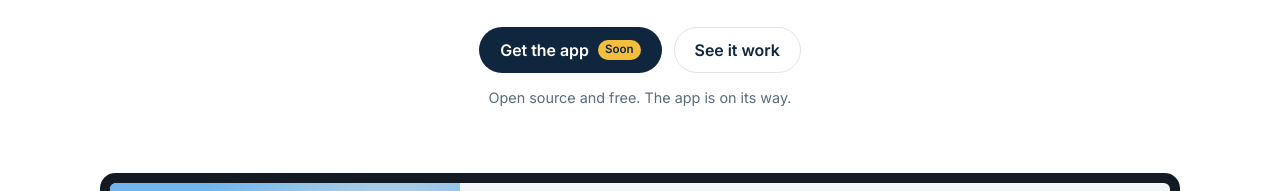
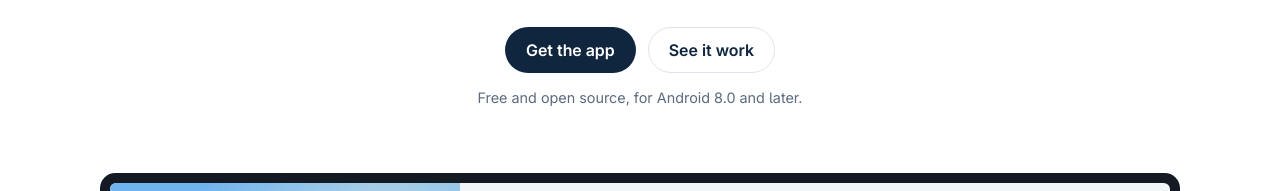
Before and after one commit to rileysheehan/gingham, a website: page site/index.html in a window 1280 px wide. Shown: the part 393-584 px from the top of the page. Drawn offline with Linux system fonts and the light colour scheme.

Commit message:
The site and README point at the 0.1.0 release

```diff
--- a/site/index.html
+++ b/site/index.html
@@ -63,10 +63,10 @@
       <h1 class="h1">The whole week, on the kitchen wall.</h1>
       <p class="lede">Calendar, lists, weather and photos on an Android tablet or a photo frame, readable from the stove.</p>
       <div class="ctas">
-        <a class="btn primary" href="#status" aria-disabled="true" aria-describedby="soon-note">Get the app <span class="soon">Soon</span></a>
+        <a class="btn primary" href="https://github.com/rileysheehan/gingham/releases/latest" aria-describedby="app-note">Get the app</a>
         <a class="btn quiet" href="#lists">See it work</a>
       </div>
-      <p class="note" id="soon-note">Open source and free. The app is on its way.</p>
+      <p class="note" id="app-note">Free and open source, for Android 8.0 and later.</p>
     </div>
     <div class="wrap">
       <div class="stage">
@@ -446,7 +446,7 @@
       <p class="lede">One small program, at home or in a container. One folder per household.</p>
       <div class="ctas">
         <a class="btn primary" href="https://github.com/rileysheehan/gingham/blob/main/docs/HOSTING.md">Read the docs</a>
-        <a class="btn quiet" href="#status" aria-disabled="true" aria-describedby="soon-note">Docker image <span class="soon">Soon</span></a>
+        <a class="btn quiet" href="https://github.com/rileysheehan/gingham/pkgs/container/gingham">Docker image</a>
       </div>
     </div>
   </section>
@@ -454,7 +454,7 @@
   <section class="facts" id="status">
     <div class="wrap">
       <h2 class="h2">Open source, and early.</h2>
-      <p class="lede">The code is on <a href="https://github.com/rileysheehan/gingham">GitHub</a> under the AGPL-3.0. Signed app builds and a container image are on their way.</p>
+      <p class="lede">The code is on <a href="https://github.com/rileysheehan/gingham">GitHub</a> under the AGPL-3.0, with signed builds of the app and a container image in its <a href="https://github.com/rileysheehan/gingham/releases">releases</a>.</p>
       <ul class="coming" aria-label="Coming later">
         <li>Adding and editing events at the wall</li>
         <li>Calendars from more apps, and more places for photos</li>
--- a/site/style.css
+++ b/site/style.css
@@ -80,8 +80,6 @@ button{font:inherit;color:inherit;background:none;border:0;padding:0;margin:0;cu
 .btn.quiet:hover{border-color:var(--ink-2)}
 .btn.small{height:36px;padding:0 14px;font-size:.92rem}
 /* Nothing can be downloaded yet: every outward link says so on its face. */
-.btn .soon{display:inline-flex;align-items:center;height:20px;padding:0 7px;border-radius:999px;font-size:.72rem;font-weight:600;background:var(--butter);color:#10263f}
-.btn[aria-disabled="true"]{cursor:not-allowed}
 
 /* ---------- Hero ---------- */
 .hero{padding-block:clamp(40px,7vw,80px) 0;text-align:center}
```
Also changed, not shown: README.md.
